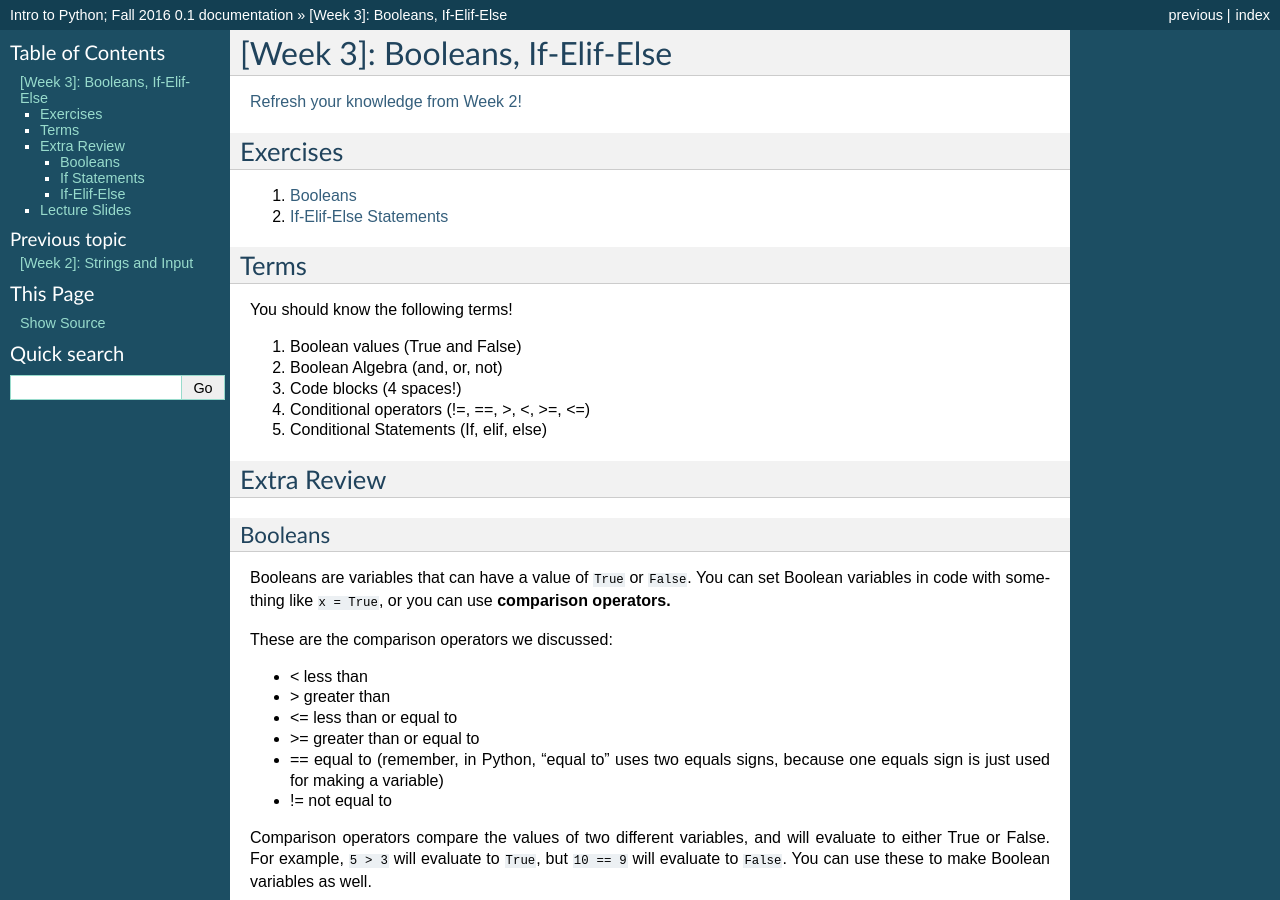
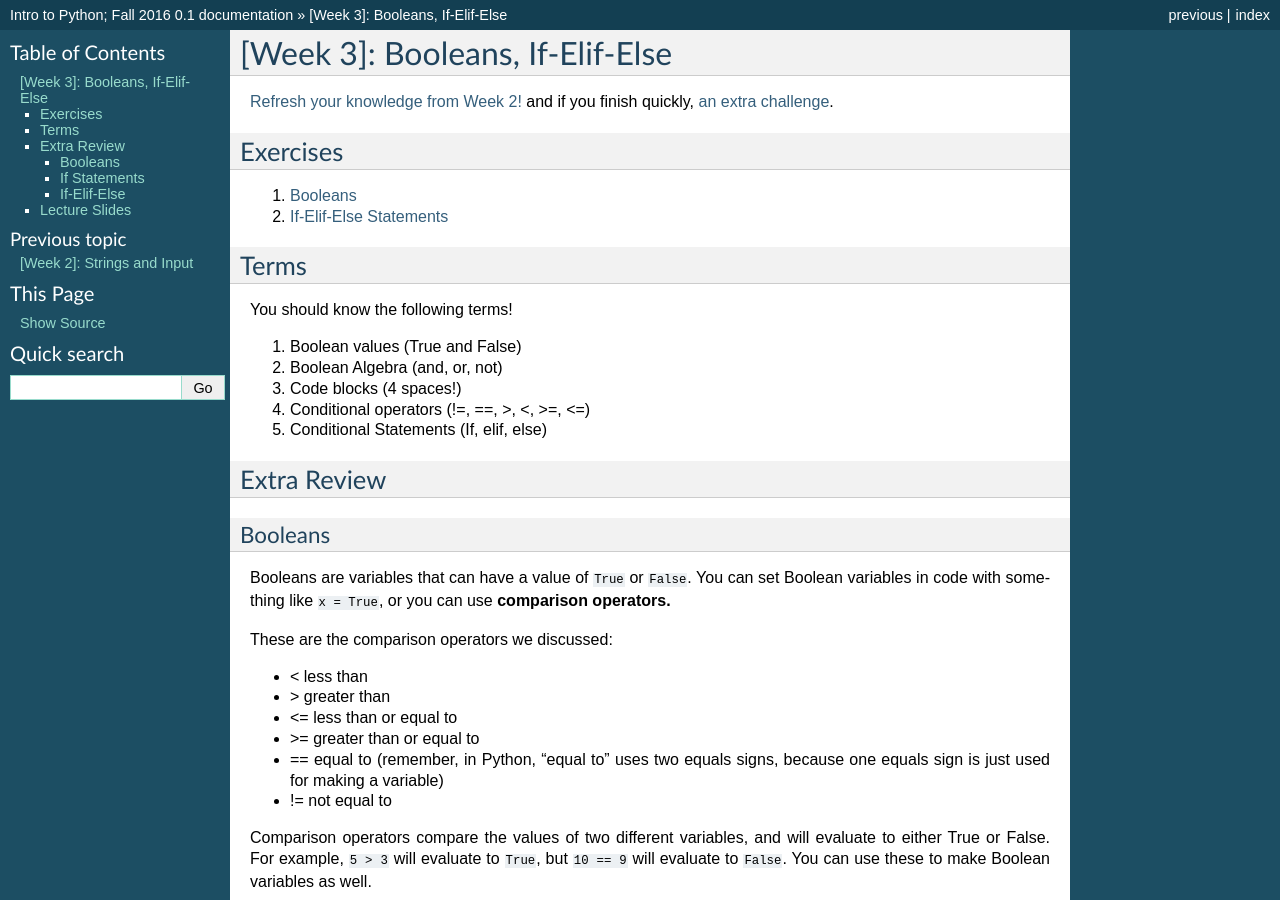
Before and after one commit to Heroes-Academy/IntroPython_Winter2017, a Sphinx documentation site: the page built from docs/source/week3.rst, in a window 1280 px wide and 900 px high. Built offline with Sphinx 7.4.7, drawn with Linux system fonts in a browser that asks for light colours.

Commit message:
syncing week 3

```diff
--- a/docs/source/week3.rst
+++ b/docs/source/week3.rst
@@ -3,6 +3,7 @@
 
 
 :doc:`Refresh your knowledge from Week 2! <refreshers/week3_refresher>`
+and if you finish quickly, :doc:`an extra challenge <exercises/week3_extrachallenge>`.
 
 Exercises
 ---------
```
